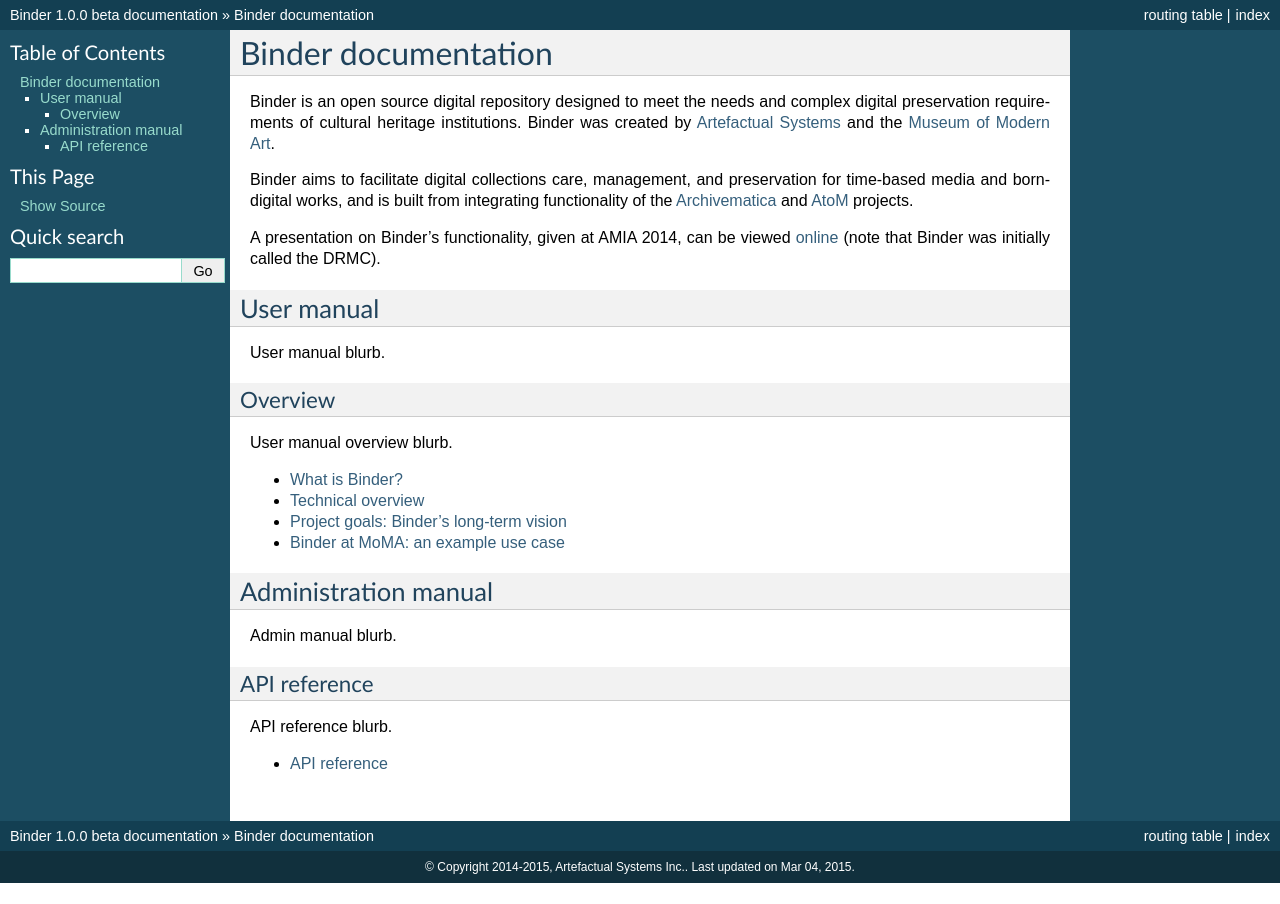
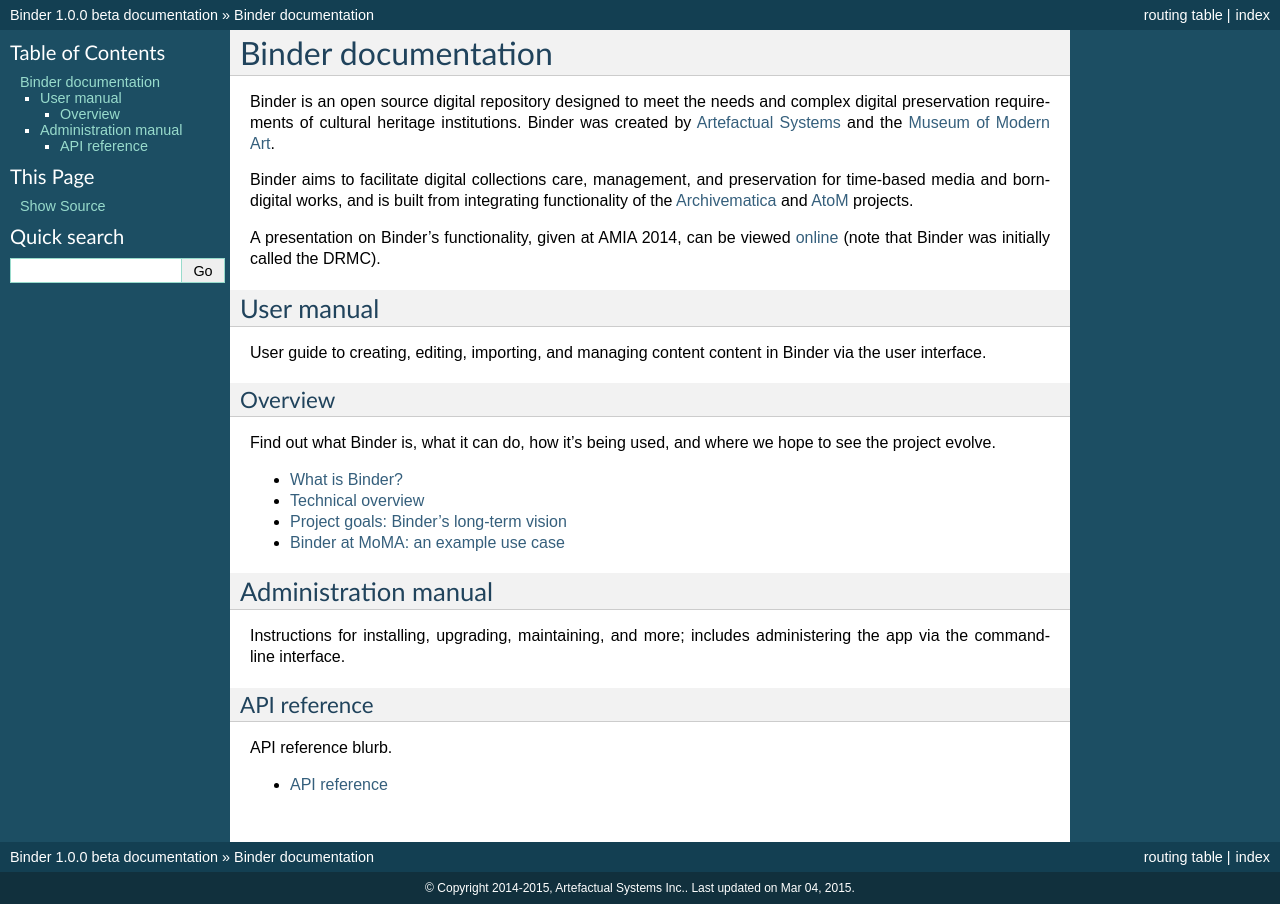
Before and after one commit to artefactual/binder-docs, a Sphinx documentation site: the page built from source/index.rst, in a window 1280 px wide. Built offline with Sphinx 7.4.7, drawn with Linux system fonts in a browser that asks for light colours; pages that are not in the unit, such as notebooks, are missing from menus.

Commit message:
tweaks to index and page refs

```diff
--- a/source/admin-manual/index.rst
+++ b/source/admin-manual/index.rst
@@ -1,4 +1,4 @@
-.. _admin-manual:
+.. _admin-manual-index:
 
 Administration manual
 =====================
--- a/source/index.rst
+++ b/source/index.rst
@@ -29,26 +29,36 @@
 .. _Archivematica: https://www.archivematica.org/
 .. _MoMA: http://www.moma.org/
 
+.. _user-manual:
+
 User manual
 ===========
 
-User manual blurb.
+User guide to creating, editing, importing, and managing content content in
+Binder via the user interface.
+
+.. _user-overview:
 
 Overview
 --------
 
-User manual overview blurb.
+Find out what Binder is, what it can do, how it's being used, and where we hope
+to see the project evolve.
 
 * :ref:`What is Binder? <intro>`
 * :ref:`Technical overview <tech-overview>`
 * :ref:`Project goals: Binder's long-term vision <project-goals>`
 * :ref:`binder-moma`
 
+.. _admin-manual:
 
 Administration manual
 =====================
 
-Admin manual blurb.
+Instructions for installing, upgrading, maintaining, and more; includes
+administering the app via the command-line interface.
+
+.. _admin-api:
 
 API reference
 -------------
--- a/source/user-manual/index.rst
+++ b/source/user-manual/index.rst
@@ -1,4 +1,4 @@
-.. _user-manual:
+.. _user-manual-index:
 
 User manual
 ===========
```
